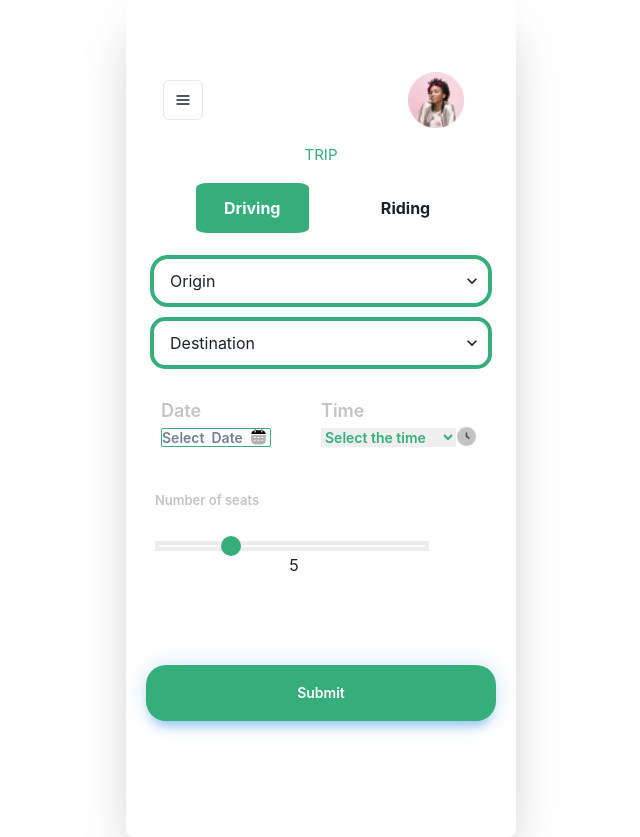
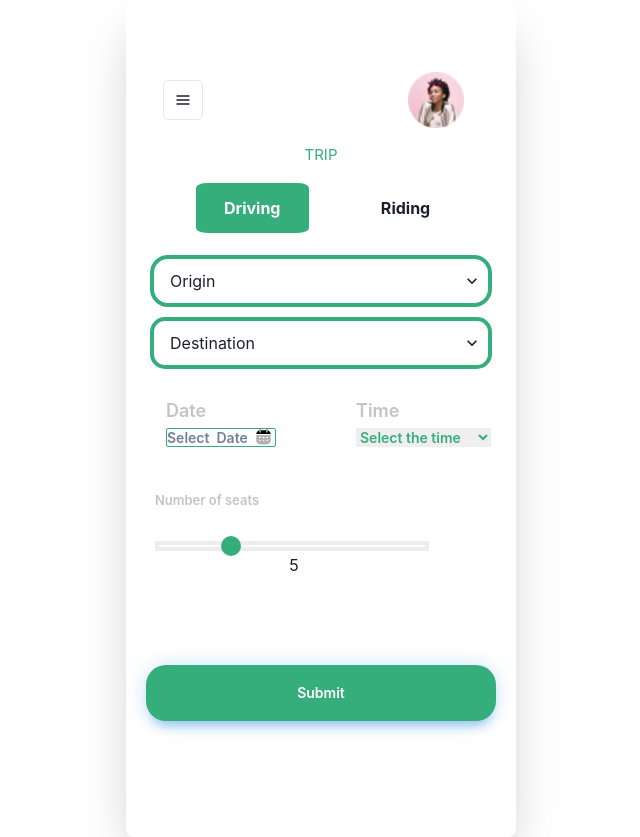
Before and after one commit to AclisAfrica/react-we-share-app, a React (Create React App) app: page /#/ in a window 1280 px wide. Shown: the whole page, without its empty margins (319-959 px from the left). Built offline with nearby package versions, Linux system fonts and the light colour scheme.

Commit message:
DatePickerSpace

```diff
--- a/src/App.css
+++ b/src/App.css
@@ -326,6 +326,7 @@ width: 50px;
     padding: 0px;
     width: 100px;
     height: 49px;
+
 }
 .date_desc h5{
   position:relative;
--- a/src/views/Home.jsx
+++ b/src/views/Home.jsx
@@ -82,7 +82,7 @@ borderRadius="15px"
 </Box>
 </Stack>
 
-<Stack direction="row"  gap="60px">
+<Stack direction="row"  gap="90px">
   <Stack direction="row">
 
 <Box className="date_desc  first">
@@ -136,7 +136,7 @@ cursor="pointer"
    <option value="three">20:30-21:00Pm</option>
    <option value="three">21:00-21:30Pm</option>
 </select>
-<Box className="date">
+{/* <Box className="date">
 <Image
 position="relative"
 width="21px"
@@ -144,7 +144,7 @@ top="-21px"
 left="135px"
 cursor="pointer"
 src='images/Circle.png'/>
-</Box>
+</Box> */}
 </Box>
      </Stack>
 </Stack>
@@ -249,7 +249,7 @@ border:1px solid ;
 border-radius:2px;
 }
 .first{
-  margin-left:-60px;
+  margin-left:-20px;
 }
 
 `
```
